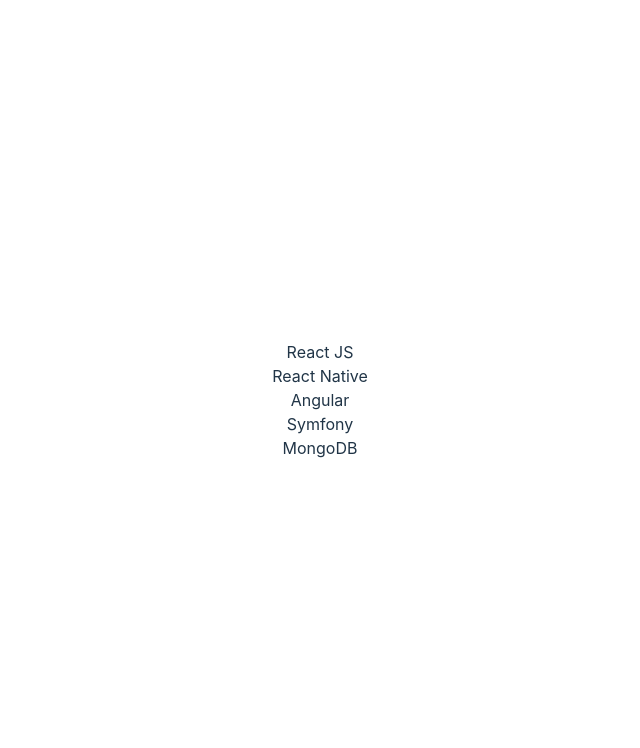
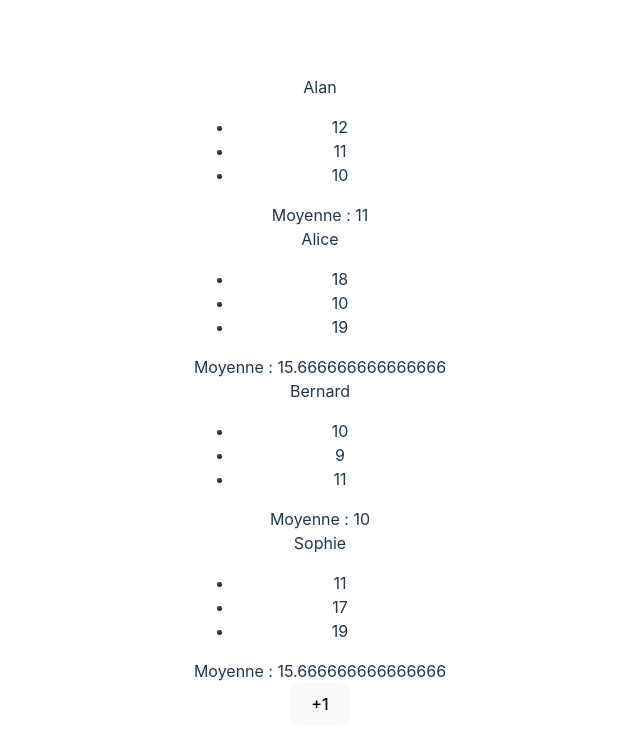
Before and after one commit to Brasero/fsd45-react-semaine-1, a React (Vite) app: page / in a window 1280 px wide. Shown: the top 748 px of the page, without its empty margins (320-960 px from the left). Built offline with nearby package versions, Linux system fonts and the light colour scheme.

Commit message:
useEffect et correction de l exo student

```diff
--- a/src/App.jsx
+++ b/src/App.jsx
@@ -1,19 +1,30 @@
 import './App.css'
-import Messages from "./component/Messages/index.jsx";
+import {useEffect, useState} from "react";
+import Students from "./Students/index.jsx";
 
 function App() {
 
-    const MESSAGES = [
-        { message : "React JS" },
-        { message : "React Native" },
-        { message : "Angular" },
-        { message : "Symfony" },
-        { message : "MongoDB" },
-    ]
+    const [counter, setCounter] = useState(0)
+
+    const students = [
+        { notes: [12, 11, 10], name: "Alan" },
+        { notes: [18, 10, 19], name: "Alice" },
+        { notes: [10, 9, 11], name: "Bernard" },
+        { notes: [11, 17, 19], name: "Sophie" },
+    ];
+
+    useEffect(() => {
+    }, []);
+
+    const handleClick = () => {
+        setCounter(counter + 1)
+    }
+
 
     return (
         <>
-            <Messages messages={MESSAGES} />
+            <Students students={students} />
+            <button onClick={handleClick}> +1</button>
         </>
     )
 }
--- /dev/null
+++ b/src/Student/index.jsx
@@ -0,0 +1,25 @@
+
+
+
+const Student = ({student}) => {
+
+    const average = (student.notes.reduce((acc, current) => {
+        return acc + current
+    }, 0)) / student.notes.length
+
+    return (
+        <div>
+            <span>{student.name}</span>
+            <ul>
+                {
+                    student.notes.map((note, index) => {
+                        return <li key={index} >{note}</li>
+                    })
+                }
+            </ul>
+            <span>Moyenne : {average}</span>
+        </div>
+    )
+}
+
+export default Student
--- /dev/null
+++ b/src/Students/index.jsx
@@ -0,0 +1,18 @@
+import Student from "../Student/index.jsx";
+
+const Students = ({students}) => {
+
+    return (
+        <>
+            {
+                students.map((student, index) => {
+                    return (
+                        <Student student={student} key={`${student.name}-${index}`} />
+                    )
+                })
+            }
+        </>
+    )
+}
+
+export default Students
```
